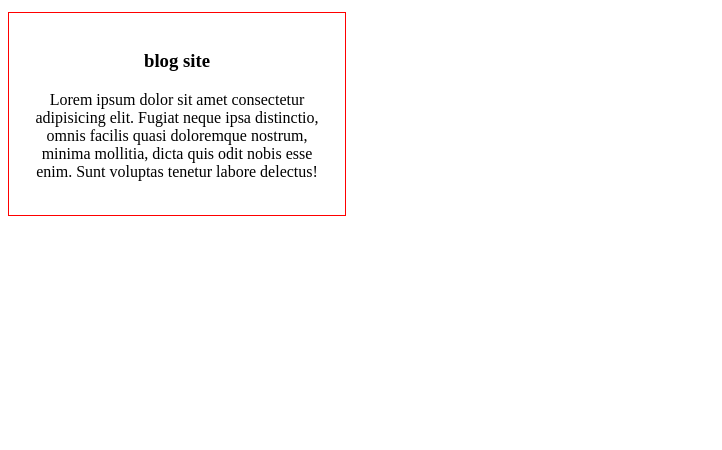
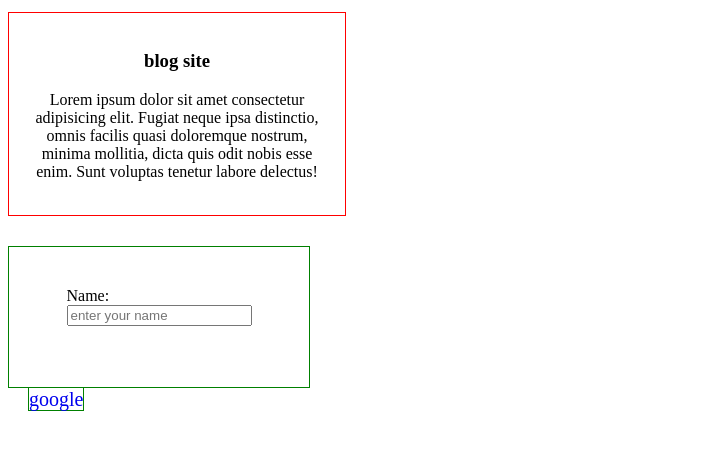
Before and after one commit to mdraihanbari/my-second-github-repo, a plain HTML site: page index.html in a window 1280 px wide. Shown: the part 346-796 px from the top of the page, without its empty margins (0-722 px from the left). Drawn offline with Linux system fonts and the light colour scheme.

Commit message:
third github repo

```diff
--- a/index.html
+++ b/index.html
@@ -15,6 +15,17 @@
 <div class="blogsite">
     <h3>blog site</h3>
     <p>Lorem ipsum dolor sit amet consectetur adipisicing elit. Fugiat neque ipsa distinctio, omnis facilis quasi doloremque nostrum, minima mollitia, dicta quis odit nobis esse enim. Sunt voluptas tenetur labore delectus!</p>
+
 </div>
+<div class="form">
+    <form action="">
+
+        <label for="naem">Name:</label><br>
+        <input type="text" name="" id="name" placeholder="enter your name">
+
+    </form>
+</div>
+
+<a href="https://www.google.co.uk/" target="_blank">google</a>
 </body>
 </html>
--- a/style.css
+++ b/style.css
@@ -21,3 +21,22 @@ img:hover{
     padding:18px;
     text-align:center;
 }
+.form{
+    border:1px solid green;
+    width:300px;
+    height:100px;
+    margin-top:30px;
+    padding-top:40px;
+    display:flex;
+    justify-content:center;
+
+
+}
+
+a{
+    font-size:20px;
+    text-decoration:none;
+    border:1px solid green;
+    margin:20px;
+
+}
```
